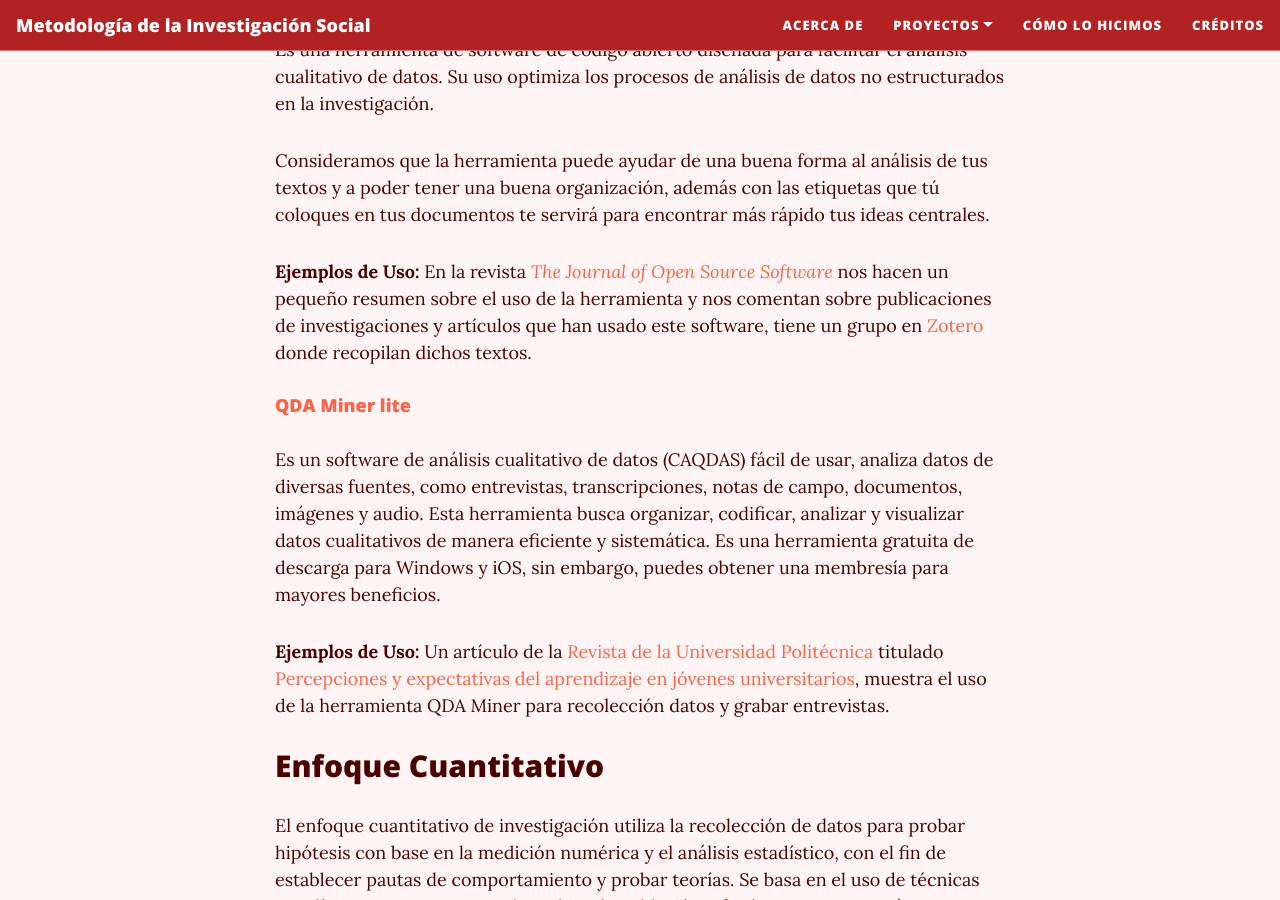
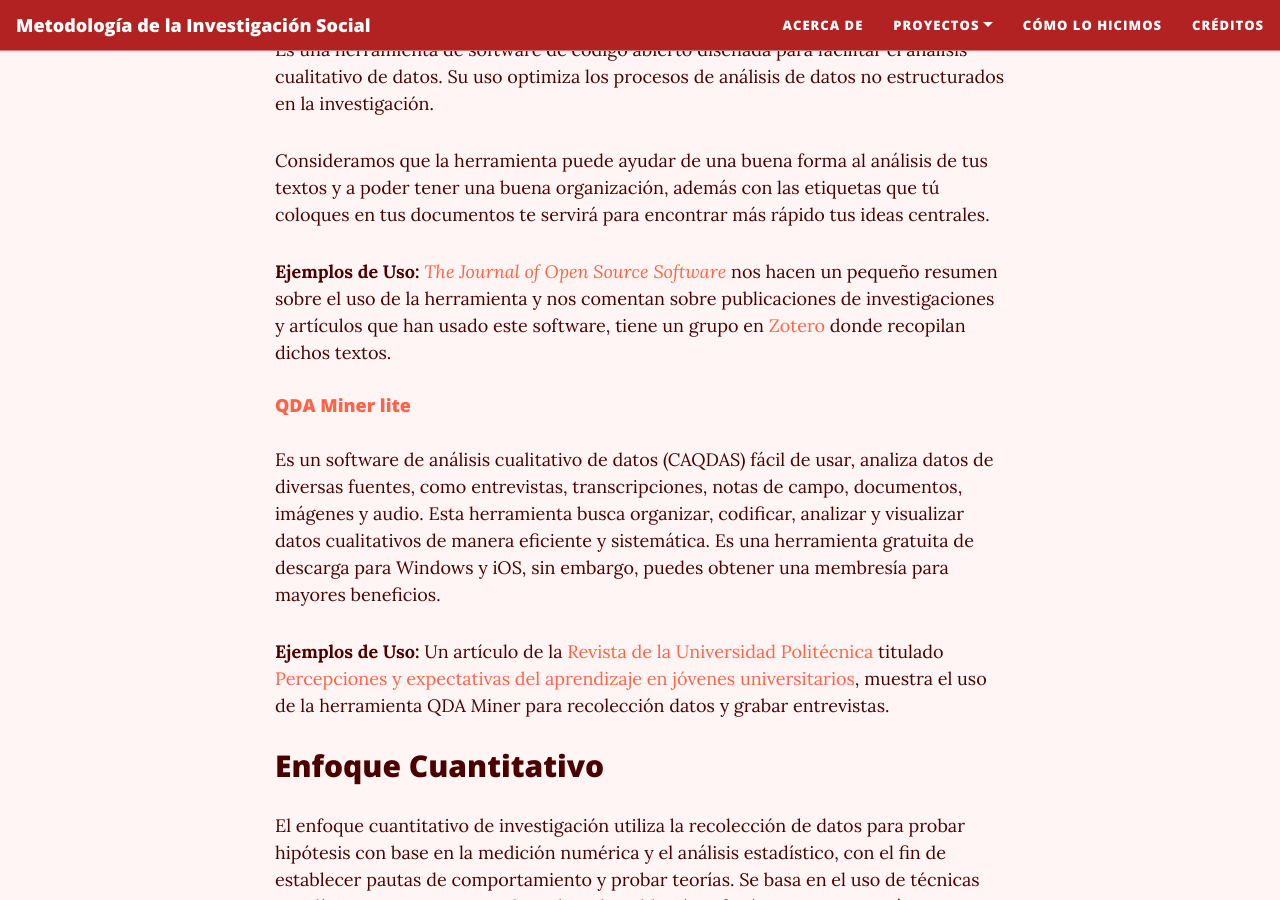
Before and after one commit to rosariorogel/metodologia, a Jekyll site: the page built from _pages/recolectando-datos.md, in a window 1280 px wide and 900 px high, scrolled down 2550 px. Built offline with Jekyll 4.4.1, drawn with Linux system fonts in a browser that asks for light colours; nearby versions of some CDN libraries.

Commit message:
Update recolectando-datos.md

```diff
--- a/_pages/recolectando-datos.md
+++ b/_pages/recolectando-datos.md
@@ -46,7 +46,7 @@
 Consideramos que la herramienta puede ayudar de una buena forma al análisis de tus textos y a poder tener una buena organización, además con las etiquetas que tú coloques en tus documentos te servirá para encontrar más rápido tus ideas centrales.
 
 **Ejemplos de Uso:**
-En la revista  [*The Journal of Open Source Software*](https://joss.theoj.org/papers/10.21105/joss.03522) nos hacen un pequeño resumen sobre el uso de la herramienta y nos comentan sobre publicaciones de investigaciones y artículos que han usado este software, tiene un grupo en [Zotero](https://www.zotero.org/groups/4373578/taguette) donde recopilan dichos textos.
+[*The Journal of Open Source Software*](https://joss.theoj.org/papers/10.21105/joss.03522) nos hacen un pequeño resumen sobre el uso de la herramienta y nos comentan sobre publicaciones de investigaciones y artículos que han usado este software, tiene un grupo en [Zotero](https://www.zotero.org/groups/4373578/taguette) donde recopilan dichos textos.
 
 #### [QDA Miner lite](https://provalisresearch.com/es/products/software-de-analisis-cualitativo/freeware/)
 Es un software de análisis cualitativo de datos (CAQDAS) fácil de usar, analiza datos de diversas fuentes, como entrevistas, transcripciones, notas de campo, documentos, imágenes y audio. Esta herramienta busca organizar, codificar, analizar y visualizar datos cualitativos de manera eficiente y sistemática. Es una herramienta gratuita de descarga para Windows y iOS, sin embargo, puedes obtener una membresía para mayores beneficios.
```
